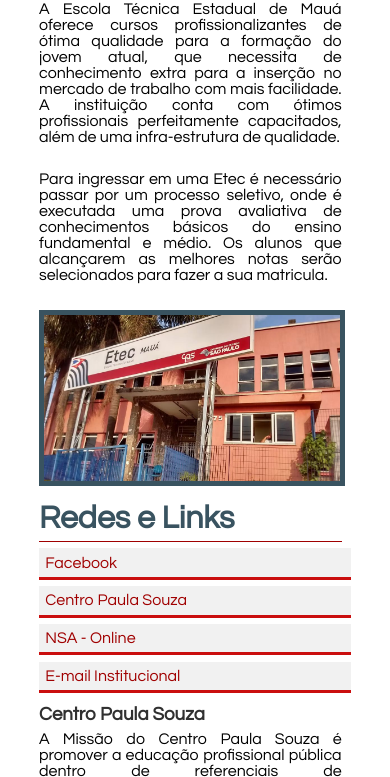
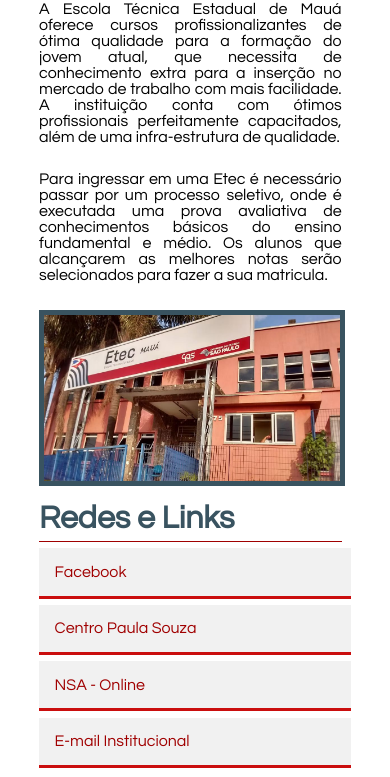
Before and after one commit to aleffstampini/etec-maua, a plain HTML site: page index.html in a window 390 px wide. Shown: the part 280-1057 px from the top of the page. Drawn offline with Linux system fonts and the light colour scheme.

Commit message:
Add files via upload

```diff
--- a/assets/css/responsive-home.css
+++ b/assets/css/responsive-home.css
@@ -21,6 +21,10 @@
         justify-content: center;
     }
 
+    .item-rlinks{
+        padding: 5%;
+    }
+
     .footer{
         flex-direction: column;
     }
```
